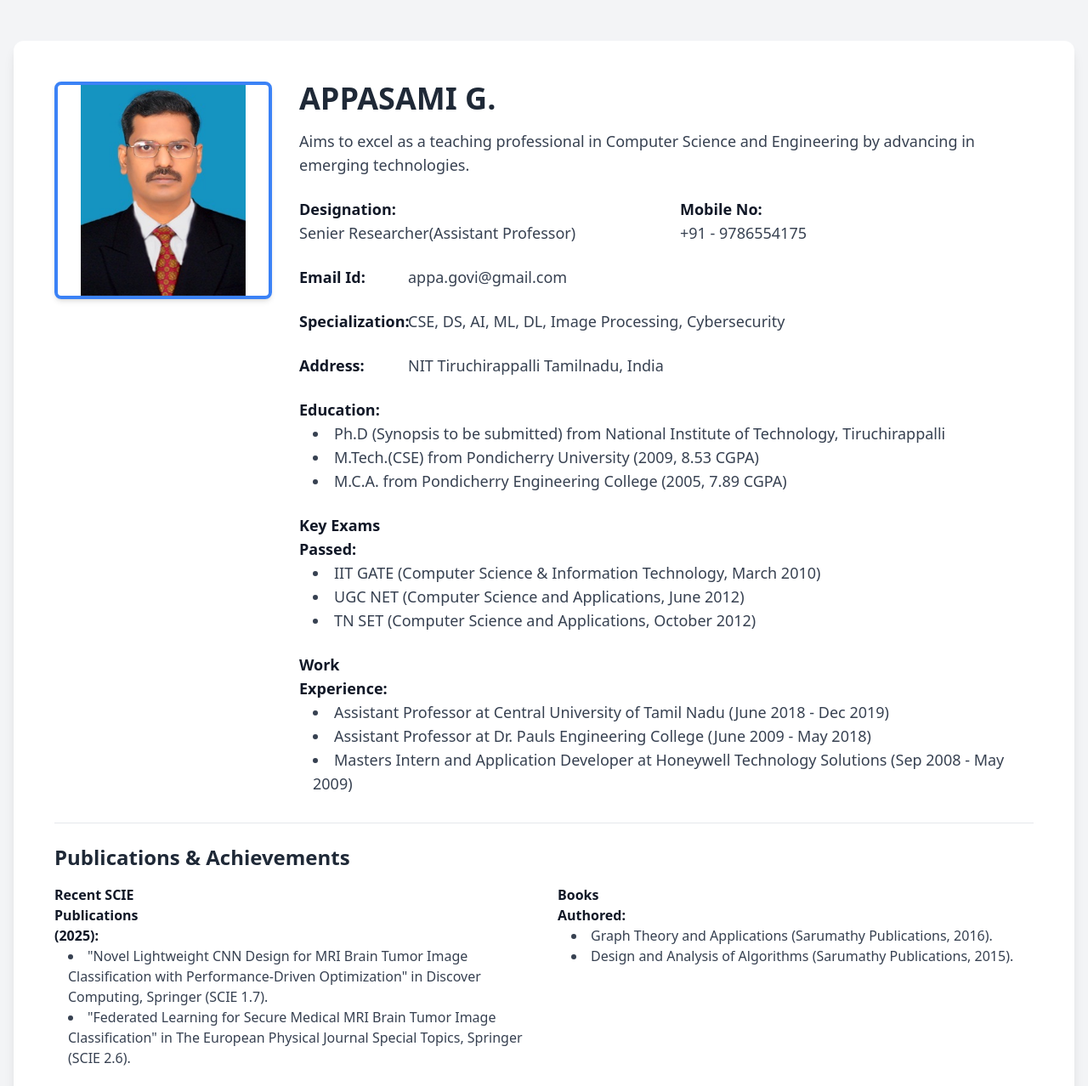
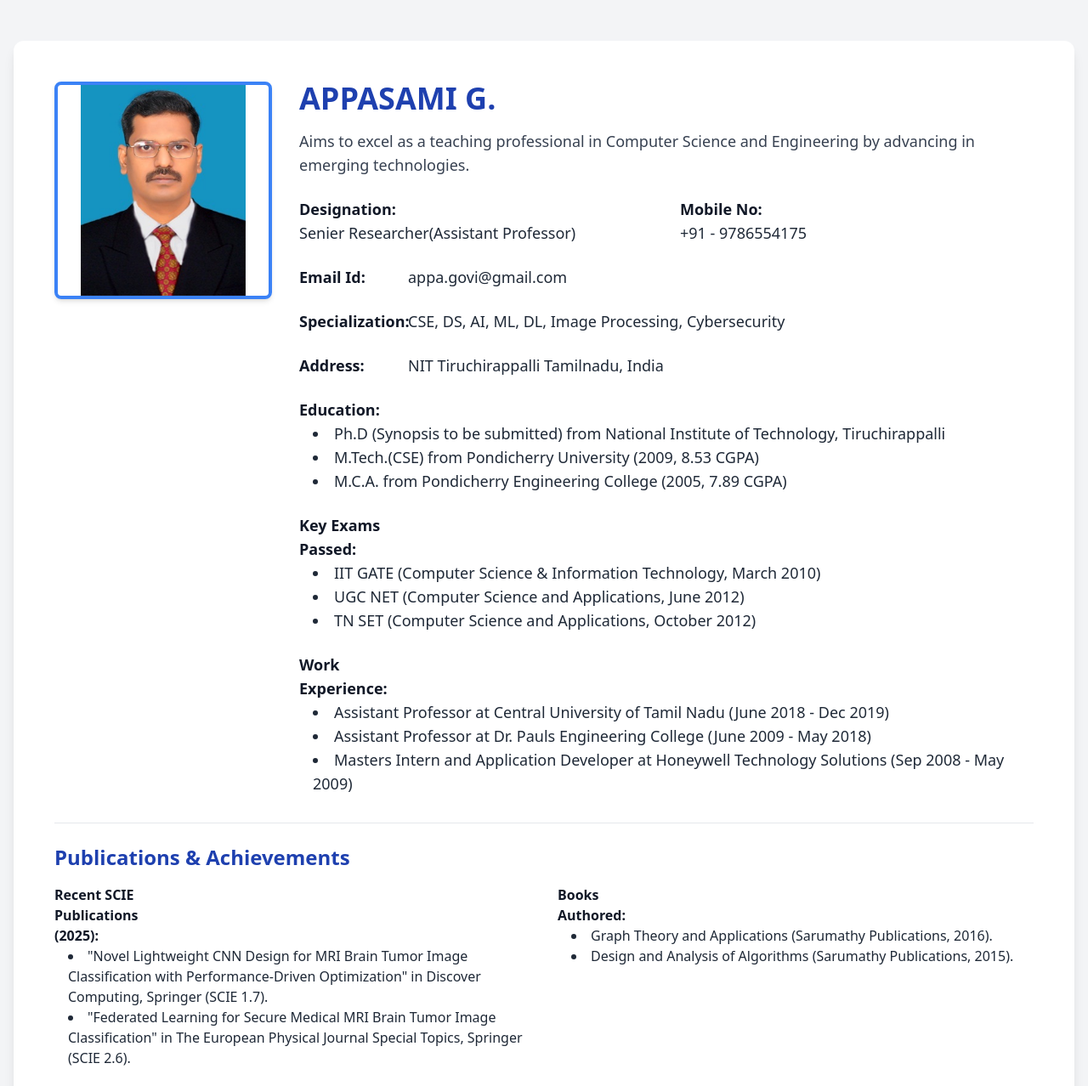
Before and after one commit to appasami/appasami.github.io, a plain HTML site: page index.html in a window 1280 px wide. Shown: the top 1278 px of the page at 85% size. Drawn offline with nearby package versions, Linux system fonts and the light colour scheme.

Commit message:
Update index.html

```diff
--- a/index.html
+++ b/index.html
@@ -11,7 +11,8 @@
         body {
             font-family: 'Inter', sans-serif;
         }
-    </style></head>
+    </style>
+</head>
 <body class="flex flex-col min-h-screen bg-gray-100 font-sans">
     <div class="flex-grow">
         <div class="container mx-auto px-4 py-8 md:py-12">
@@ -27,34 +28,34 @@
                     </div>
 
                     <div class="flex-grow w-full">
-                        <h1 class="text-3xl md:text-4xl font-bold text-gray-800 mb-4 text-center md:text-left">APPASAMI G.</h1>
+                        <h1 class="text-3xl md:text-4xl font-bold text-blue-800 mb-4 text-center md:text-left">APPASAMI G.</h1>
                         <p class="text-lg text-gray-700 mb-6 text-center md:text-left">
                             Aims to excel as a teaching professional in Computer Science and Engineering by advancing in emerging technologies.
                         </p>
                         <div class="grid grid-cols-1 md:grid-cols-2 gap-y-6 gap-x-8 text-lg text-gray-700">
                             <div class="flex flex-col">
                                 <strong class="w-32 text-gray-900 block">Designation:</strong>
-                                <span>Senier Researcher(Assistant Professor)</span>
+                                <span class="text-gray-800">Senier Researcher(Assistant Professor)</span>
                             </div>
                             <div class="flex flex-col">
                                 <strong class="w-32 text-gray-900 block">Mobile No:</strong>
-                                <span>+91 - 9786554175</span>
+                                <span class="text-gray-800">+91 - 9786554175</span>
                             </div>
                             <div class="flex items-center">
                                 <strong class="w-32 text-gray-900">Email Id:</strong>
-                                <span>appa.govi@gmail.com</span>
+                                <span class="text-gray-800">appa.govi@gmail.com</span>
                             </div>
                             <div class="flex items-center col-span-1 md:col-span-2">
                                 <strong class="w-32 text-gray-900">Specialization:</strong>
-                                <span>CSE, DS, AI, ML, DL, Image Processing, Cybersecurity</span>
+                                <span class="text-gray-800">CSE, DS, AI, ML, DL, Image Processing, Cybersecurity</span>
                             </div>
                             <div class="flex items-center col-span-1 md:col-span-2">
                                 <strong class="w-32 text-gray-900">Address:</strong>
-                                <span>NIT Tiruchirappalli Tamilnadu, India</span>
+                                <span class="text-gray-800">NIT Tiruchirappalli Tamilnadu, India</span>
                             </div>
                             <div class="flex flex-col col-span-1 md:col-span-2">
                                 <strong class="w-32 text-gray-900 block">Education:</strong>
-                                <ul class="list-disc list-inside ml-4">
+                                <ul class="list-disc list-inside ml-4 text-gray-800">
                                     <li>Ph.D (Synopsis to be submitted) from National Institute of Technology, Tiruchirappalli</li>
                                     <li>M.Tech.(CSE) from Pondicherry University (2009, 8.53 CGPA)</li>
                                     <li>M.C.A. from Pondicherry Engineering College (2005, 7.89 CGPA)</li>
@@ -62,7 +63,7 @@
                             </div>
                             <div class="flex flex-col col-span-1 md:col-span-2">
                                 <strong class="w-32 text-gray-900 block">Key Exams Passed:</strong>
-                                <ul class="list-disc list-inside ml-4">
+                                <ul class="list-disc list-inside ml-4 text-gray-800">
                                     <li>IIT GATE (Computer Science & Information Technology, March 2010)</li>
                                     <li>UGC NET (Computer Science and Applications, June 2012)</li>
                                     <li>TN SET (Computer Science and Applications, October 2012)</li>
@@ -70,7 +71,7 @@
                             </div>
                             <div class="flex flex-col col-span-1 md:col-span-2">
                                 <strong class="w-32 text-gray-900 block">Work Experience:</strong>
-                                <ul class="list-disc list-inside ml-4">
+                                <ul class="list-disc list-inside ml-4 text-gray-800">
                                     <li>Assistant Professor at Central University of Tamil Nadu (June 2018 - Dec 2019)</li>
                                     <li>Assistant Professor at Dr. Pauls Engineering College (June 2009 - May 2018)</li>
                                     <li>Masters Intern and Application Developer at Honeywell Technology Solutions (Sep 2008 - May 2009)</li>
@@ -81,25 +82,25 @@
                 </div>
 
                 <div class="mt-8 pt-6 border-t border-gray-200">
-                    <h2 class="text-xl md:text-2xl font-bold text-gray-800 mb-4">Publications & Achievements</h2>
+                    <h2 class="text-xl md:text-2xl font-bold text-blue-800 mb-4">Publications & Achievements</h2>
                     <div class="grid grid-cols-1 md:grid-cols-2 gap-y-6 gap-x-8 text-base text-gray-700">
                         <div class="flex flex-col">
                             <strong class="w-32 text-gray-900 block">Recent SCIE Publications (2025):</strong>
-                            <ul class="list-disc list-inside ml-4">
+                            <ul class="list-disc list-inside ml-4 text-gray-800">
                                 <li>"Novel Lightweight CNN Design for MRI Brain Tumor Image Classification with Performance-Driven Optimization" in Discover Computing, Springer (SCIE 1.7).</li>
                                 <li>"Federated Learning for Secure Medical MRI Brain Tumor Image Classification" in The European Physical Journal Special Topics, Springer (SCIE 2.6).</li>
                             </ul>
                         </div>
                         <div class="flex flex-col">
                             <strong class="w-32 text-gray-900 block">Books Authored:</strong>
-                            <ul class="list-disc list-inside ml-4">
+                            <ul class="list-disc list-inside ml-4 text-gray-800">
                                 <li>Graph Theory and Applications (Sarumathy Publications, 2016).</li>
                                 <li>Design and Analysis of Algorithms (Sarumathy Publications, 2015).</li>
                             </ul>
                         </div>
                         <div class="flex flex-col col-span-1 md:col-span-2">
                             <strong class="w-32 text-gray-900 block">Awards & Achievements:</strong>
-                            <ul class="list-disc list-inside ml-4">
+                            <ul class="list-disc list-inside ml-4 text-gray-800">
                                 <li>Buddy Researcher Award, NIT Tiruchirappalli (2023).</li>
                                 <li>Data Science Domain Star, NPTEL Technical Recognition (2023).</li>
                                 <li>IBM Machine Learning Specialist - Advanced, IBM Technical Recognition (2023).</li>
@@ -114,7 +115,7 @@
     <footer class="bg-pink-100 text-gray-800 py-8 mt-8 rounded-t-lg shadow-inner">
         <div class="container mx-auto px-4 text-center">
             <div class="flex flex-col md:flex-row justify-between items-center space-y-4 md:space-y-0">
-                <div class="text-base md:text-lg flex flex-wrap justify-center items-center"> Visit me via :
+                <div class="text-base md:text-lg flex flex-wrap justify-center items-center text-gray-800"> Visit me via :
                     <a href="https://scholar.google.co.in/citations?user=6kAeD-8AAAAJ" target="_blank" rel="noopener noreferrer" class="inline-block mx-2 my-1">
                         <img src="https://placehold.co/40x40/4285F4/FFFFFF?text=GS" alt="Google Scholar" class="rounded-md" width="40" height="40" />
                     </a>
@@ -147,7 +148,7 @@
                     </a>
 
                 </div>
-                <div class="text-base md:text-lg">
+                <div class="text-base md:text-lg text-gray-800">
                     Created &copy; 2025 by Appasami
                 </div>
             </div>
```
